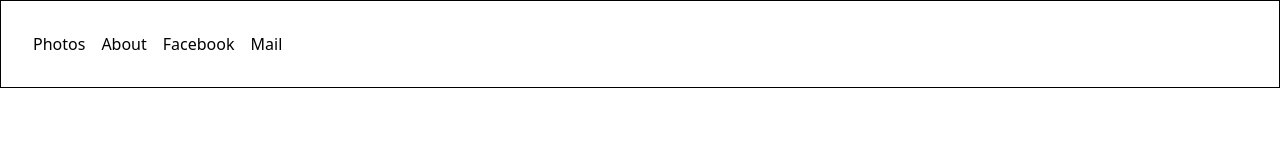
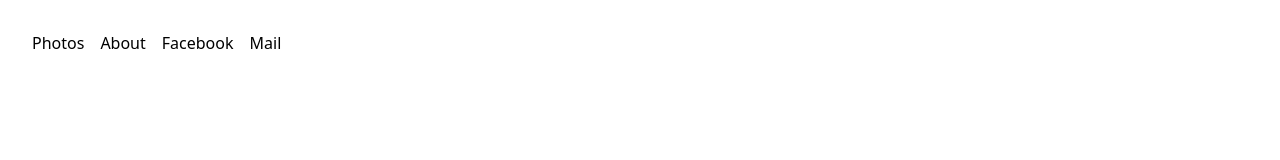
Before and after one commit to doangelo98/test, a plain HTML site: page index.html in a window 1280 px wide. Drawn offline with Linux system fonts and the light colour scheme.

Commit message:
Update style.css

```diff
--- a/style.css
+++ b/style.css
@@ -7,11 +7,7 @@
 }
 
 body {
-  padding: max(env(safe-area-inset-top, 2rem), 2rem)
-    max(env(safe-area-inset-right, 2rem), 2rem)
-    max(env(safe-area-inset-bottom, 2rem), 2rem)
-    max(env(safe-area-inset-left, 2rem), 2rem);
-  border: 1px solid;
+  padding: 2rem;
 }
 
 a {
```
